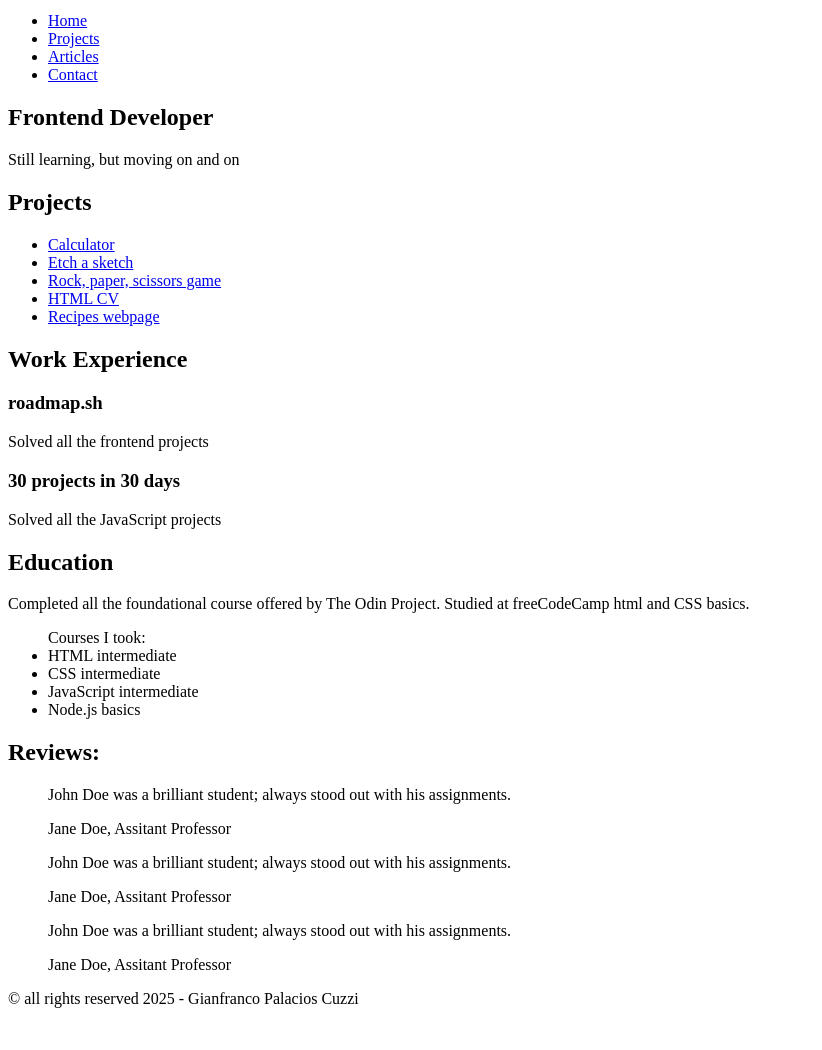
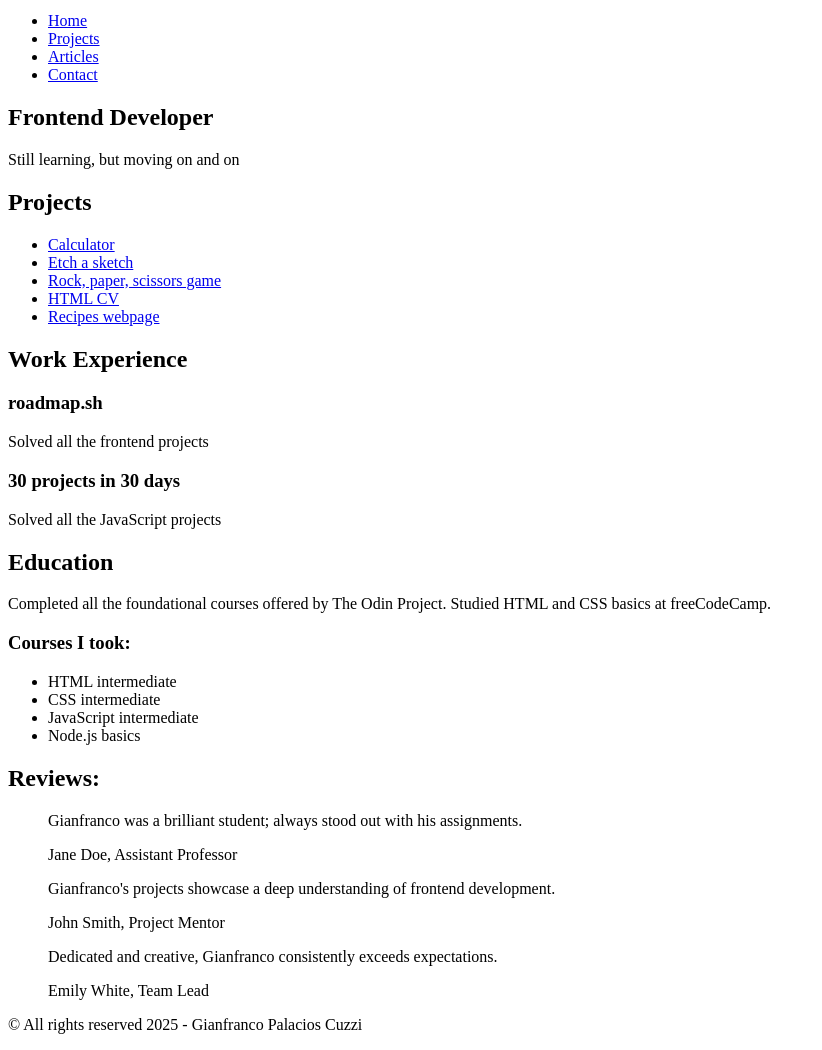
Before and after one commit to cuzzi06/basic-website, a plain HTML site: page index.html in a window 1280 px wide. Shown: the part 48-1098 px from the top of the page, without its empty margins (0-822 px from the left). Before the commit the page ends 1072 px from the top, so only its background shows below. Drawn offline with Linux system fonts and the light colour scheme.

Commit message:
Improve semantic structure, accessibility, and SEO
- Add meta tags for description, keywords, and author to improve SEO.
- Enhance accessibility with aria-labels for navigation and reviews section.
- Correct and standardize the structure of the Education section.
- Optimize reviews section with varied quotes and proper semantic use.

```diff
--- a/index.html
+++ b/index.html
@@ -1,3 +1,19 @@
+<!DOCTYPE html>
+<html lang="en">
+  <head>
+    <meta charset="UTF-8" />
+    <meta name="viewport" content="width=device-width, initial-scale=1.0" />
+    <meta
+      name="description"
+      content="Portfolio of Gianfranco Palacios Cuzzi - Frontend Developer showcasing projects, experience, and education."
+    />
+    <meta
+      name="keywords"
+      content="Gianfranco Palacios Cuzzi, Frontend Developer, Portfolio, Projects, Web Development"
+    />
+    <meta name="author" content="Gianfranco Palacios Cuzzi" />
+    <title>Gianfranco Palacios Cuzzi - Portfolio</title>
+  </head>
   <body>
     <header>
       <div class="brand">
@@ -6,7 +22,7 @@
         </div>
         <div class="myName">Gianfranco Palacios Cuzzi</div>
       </div>
-    <nav class="menu">
+      <nav class="menu" aria-label="Main Navigation">
         <ul>
           <li><a href="index.html">Home</a></li>
           <li><a href="pages/projects.html">Projects</a></li>
@@ -88,12 +104,12 @@
         <h2>Education</h2>
         <article>
           <p>
-          Completed all the foundational course offered by The Odin Project.
-          Studied at freeCodeCamp html and CSS basics.
+            Completed all the foundational courses offered by The Odin Project.
+            Studied HTML and CSS basics at freeCodeCamp.
           </p>
         </article>
+        <h3>Courses I took:</h3>
         <ul>
-        Courses I took:
           <li>HTML intermediate</li>
           <li>CSS intermediate</li>
           <li>JavaScript intermediate</li>
@@ -101,33 +117,36 @@
         </ul>
       </section>
 
-    <aside class="reviews">
-      <h2>Reviews:</h2>
+      <aside class="reviews" aria-labelledby="reviews-title">
+        <h2 id="reviews-title">Reviews:</h2>
         <div class="quotes">
           <blockquote>
             <p>
-            John Doe was a brilliant student; always stood out with his
+              Gianfranco was a brilliant student; always stood out with his
               assignments.
             </p>
-          <footer>Jane Doe, Assitant Professor</footer>
+            <footer>Jane Doe, Assistant Professor</footer>
           </blockquote>
           <blockquote>
             <p>
-            John Doe was a brilliant student; always stood out with his
-            assignments.
+              Gianfranco's projects showcase a deep understanding of frontend
+              development.
             </p>
-          <footer>Jane Doe, Assitant Professor</footer>
+            <footer>John Smith, Project Mentor</footer>
           </blockquote>
           <blockquote>
             <p>
-            John Doe was a brilliant student; always stood out with his
-            assignments.
+              Dedicated and creative, Gianfranco consistently exceeds
+              expectations.
             </p>
-          <footer>Jane Doe, Assitant Professor</footer>
+            <footer>Emily White, Team Lead</footer>
           </blockquote>
         </div>
       </aside>
     </main>
 
-  <footer><p>© all rights reserved 2025 - Gianfranco Palacios Cuzzi</p></footer>
+    <footer>
+      <p>© All rights reserved 2025 - Gianfranco Palacios Cuzzi</p>
+    </footer>
   </body>
+</html>
```
Lines whose indentation alone changed are shown as unchanged.
